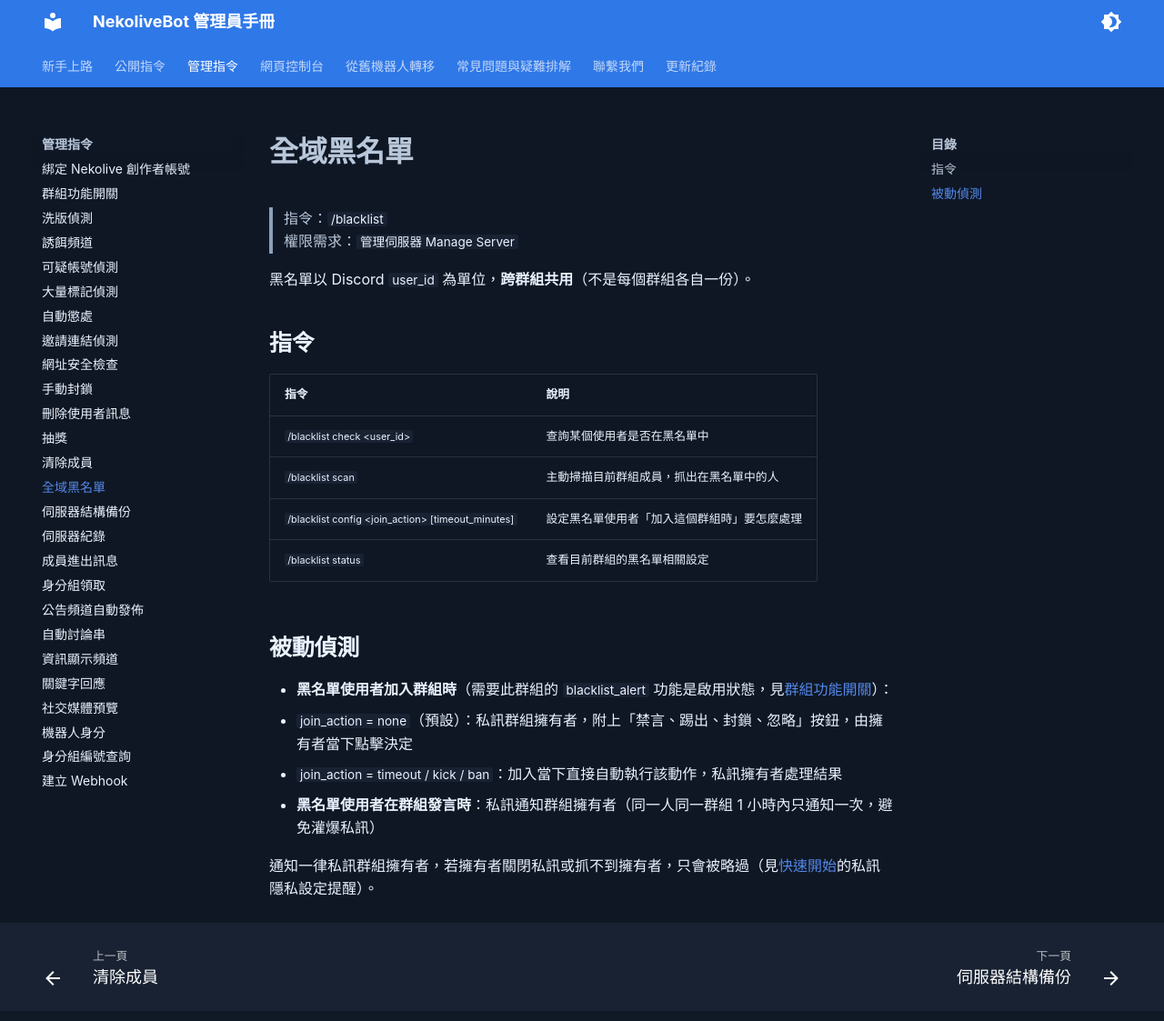
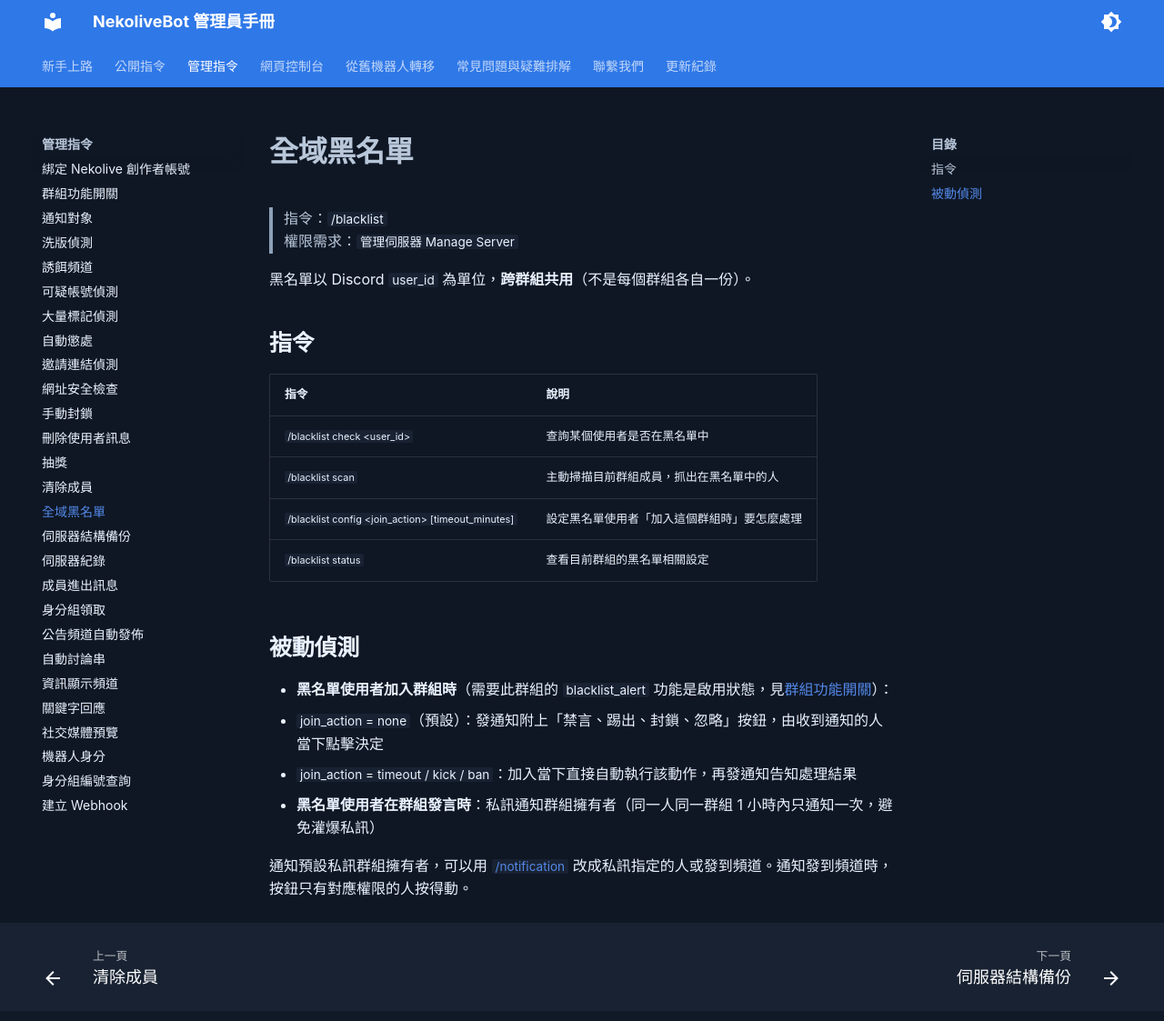
Before and after one commit to haer0248/nekolivebot-wiki, an MkDocs documentation site: the page built from docs/commands/blacklist.md, in a window 1280 px wide and 1136 px high. Shown: the top 1123 px of the window at 91% size. Built offline with MkDocs 1.6.1 and Material for MkDocs 9.7.7, drawn with Linux system fonts in a browser that asks for light colours.

Commit message:
update dm

```diff
--- a/docs/commands/blacklist.md
+++ b/docs/commands/blacklist.md
@@ -16,8 +16,8 @@
 ## 被動偵測
 
 * **黑名單使用者加入群組時**（需要此群組的 `blacklist_alert` 功能是啟用狀態，見[群組功能開關](settings.md)）：
-  * `join_action = none`（預設）：私訊群組擁有者，附上「禁言、踢出、封鎖、忽略」按鈕，由擁有者當下點擊決定
-  * `join_action = timeout / kick / ban`：加入當下直接自動執行該動作，私訊擁有者處理結果
+  * `join_action = none`（預設）：發通知附上「禁言、踢出、封鎖、忽略」按鈕，由收到通知的人當下點擊決定
+  * `join_action = timeout / kick / ban`：加入當下直接自動執行該動作，再發通知告知處理結果
 * **黑名單使用者在群組發言時**：私訊通知群組擁有者（同一人同一群組 1 小時內只通知一次，避免灌爆私訊）
 
-通知一律私訊群組擁有者，若擁有者關閉私訊或抓不到擁有者，只會被略過（見[快速開始](../index.md)的私訊隱私設定提醒）。
+通知預設私訊群組擁有者，可以用 [`/notification`](notification.md) 改成私訊指定的人或發到頻道。通知發到頻道時，按鈕只有對應權限的人按得動。
--- a/mkdocs.yml
+++ b/mkdocs.yml
@@ -58,6 +58,7 @@ nav:
   - 管理指令:
       - 綁定 Nekolive 創作者帳號: commands/nekolive.md
       - 群組功能開關: commands/settings.md
+      - 通知對象: commands/notification.md
       - 洗版偵測: commands/antispam.md
       - 誘餌頻道: commands/honeypot.md
       - 可疑帳號偵測: commands/accountcheck.md
```
Also changed, not shown: docs/blog/posts/11-07.md (+2 -1 lines), docs/commands/notification.md (added, +29 -0 lines), docs/index.md (+2 -1 lines).
